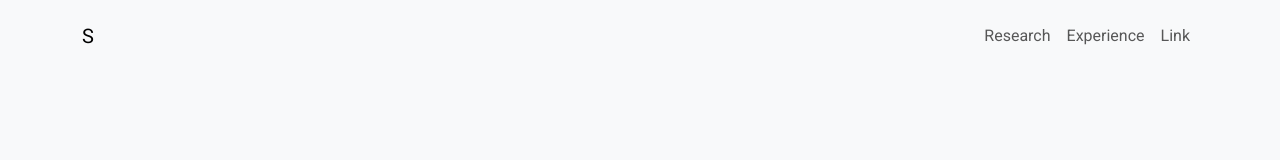
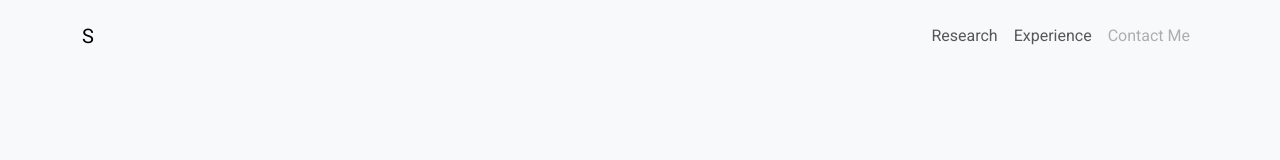
Before and after one commit to sampad-singha/Shoishob-Resume, a React (Vite) app: page /research in a window 1280 px wide. Shown: the top 160 px of the page. Built offline with nearby package versions, Linux system fonts and the light colour scheme.

Commit message:
POST Production: bug fix 1

```diff
--- a/src/components/Navbar.jsx
+++ b/src/components/Navbar.jsx
@@ -14,7 +14,7 @@ const NavBar = () => {
                     <Nav className="ms-auto">
                         <Nav.Link as={Link} to="/research">Research</Nav.Link>
                         <Nav.Link as={Link} to="/experience">Experience</Nav.Link>
-                        <Nav.Link as={Link} to="/link">Link</Nav.Link>
+                        <Nav.Link className={"disabled"} as={Link} to="/contact">Contact Me</Nav.Link>
 
                     </Nav>
                 </Navbar.Collapse>
```
